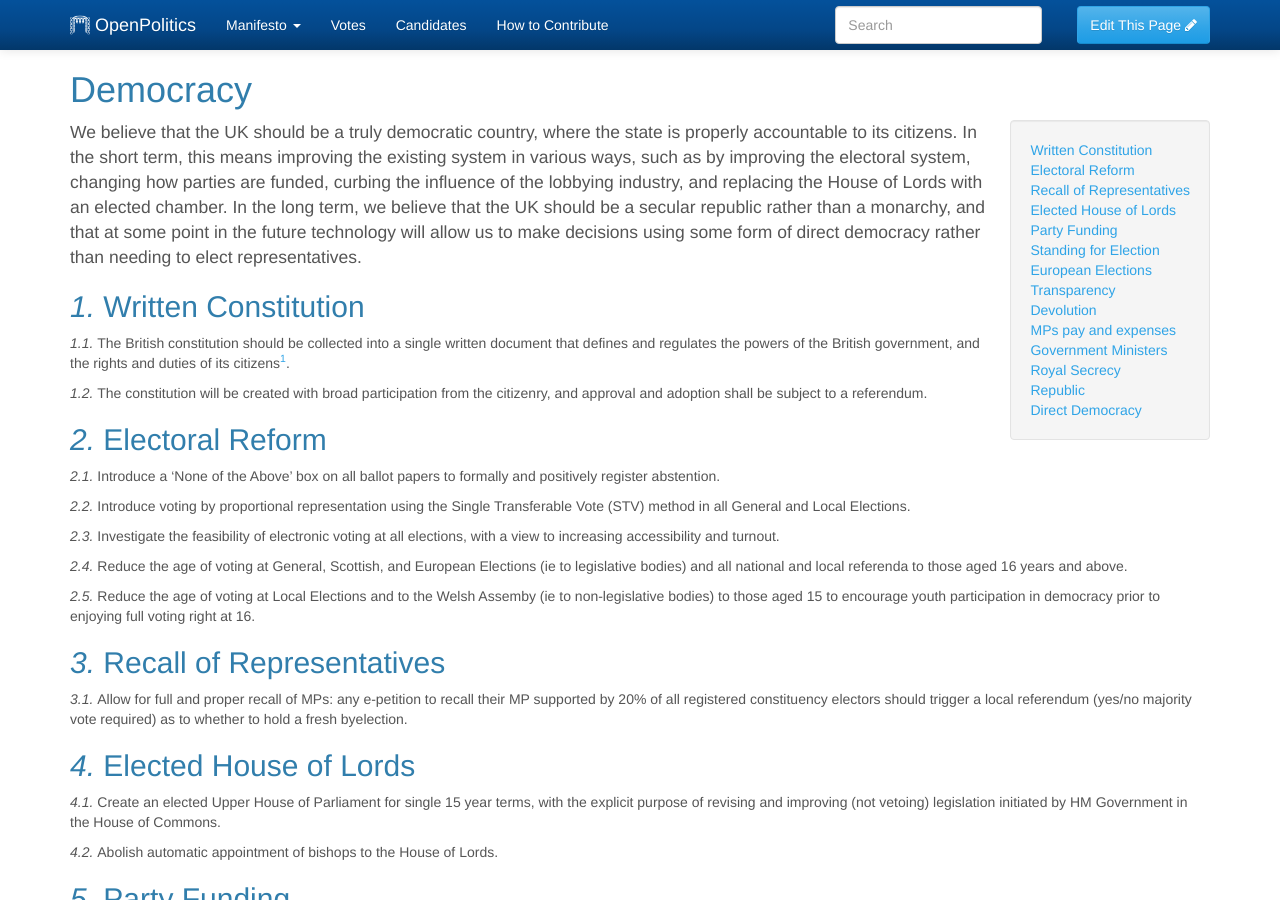
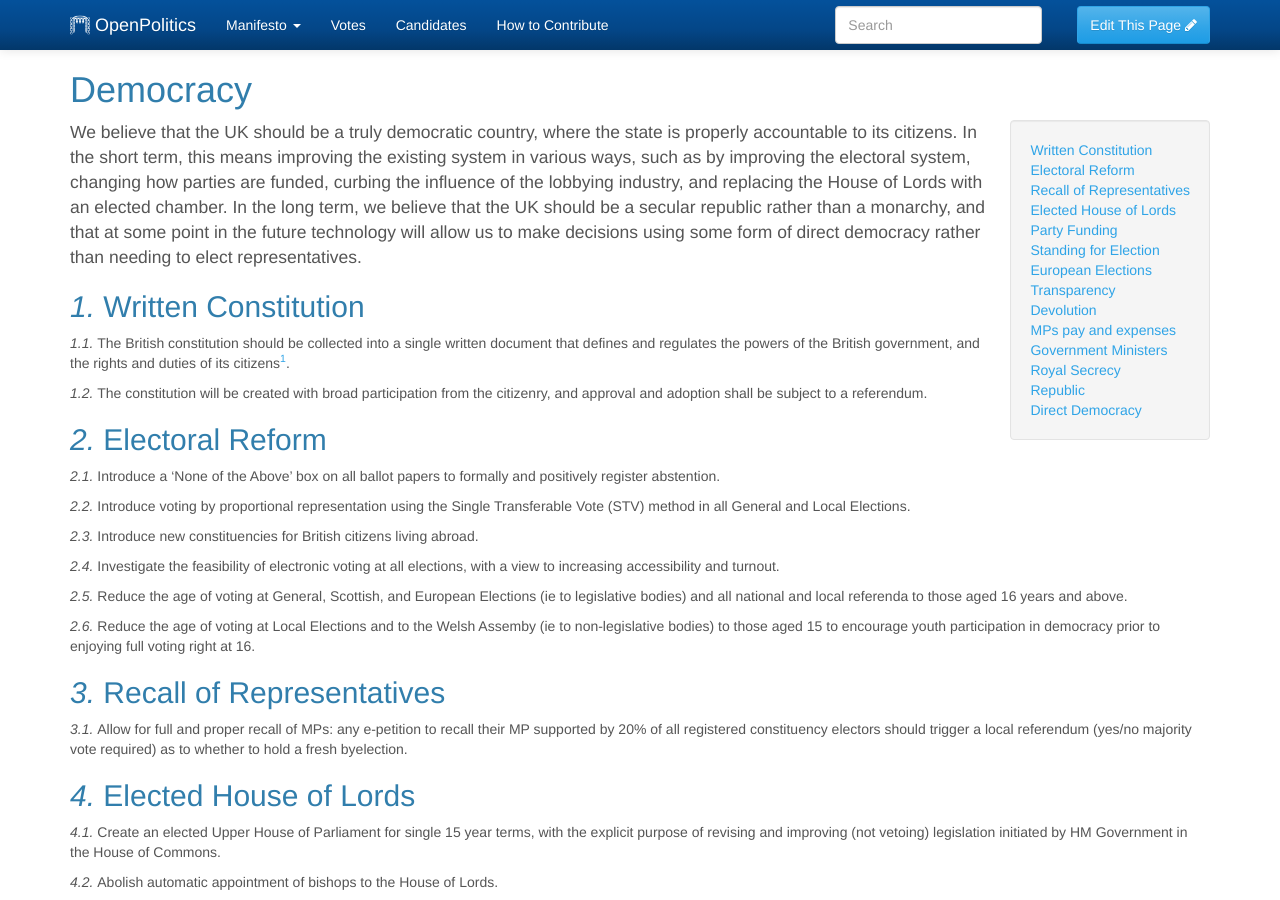
Before and after one commit to openpolitics/manifesto, a Jekyll site: the page built from manifesto/democracy.md, in a window 1280 px wide and 900 px high. Built offline with Jekyll 4.4.1, drawn with Linux system fonts in a browser that asks for light colours.

Commit message:
Introduce overseas constituencies
Currently British citizens who live abroad still vote in Parliamentary elections in the constituency in which they were last registered, even though they often have no remaining ties to that location. Instead, introduce one or more overseas constituencies whose MP(s) specifically represent the people who now live there, similarly to the [French system](https://en.wikipedia.org/wiki/Constituencies_for_French_residents_overseas). This is even more important in the UK where there is a much closer tie between an MP and their constituents.

```diff
--- a/manifesto/democracy.md
+++ b/manifesto/democracy.md
@@ -20,6 +20,8 @@ The constitution will be created with broad participation from the citizenry, an
 Introduce a 'None of the Above' box on all ballot papers to formally and positively register abstention.
 
 Introduce voting by proportional representation using the Single Transferable Vote (STV) method in all General and Local Elections.
+
+Introduce new constituencies for British citizens living abroad.
 
 Investigate the feasibility of electronic voting at all elections, with a view to increasing accessibility and turnout.
 
```
